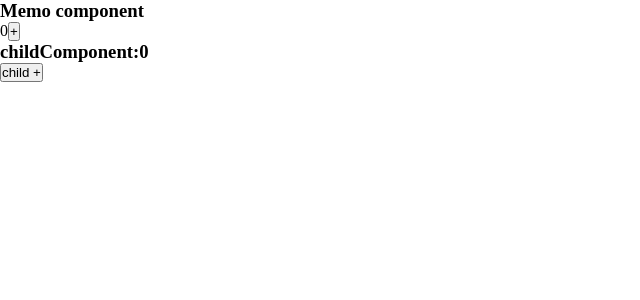
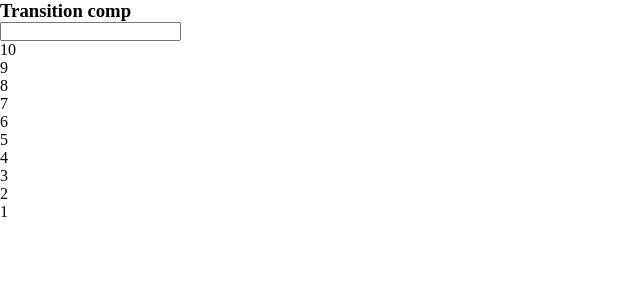
Before and after one commit to shahvalizadehmaryam/react-hooks, a React (Vite) app: page / in a window 1280 px wide. Shown: the top 300 px of the page, without its empty margins (0-640 px from the left). Built offline with nearby package versions, Linux system fonts and the light colour scheme.

Commit message:
to handle delay in app added useTransition hook to Transitioncomponent.

```diff
--- a/src/App.jsx
+++ b/src/App.jsx
@@ -1,12 +1,13 @@
 import './App.css'
-import MemoComponent from './components/MemoComponent'
+import TransitionComponent from './components/TransitionComponent'
 
 function App() {
 
 
   return (
     <>
-      <MemoComponent />
+      {/* <MemoComponent /> */}
+      <TransitionComponent />
     </>
   )
 }
--- /dev/null
+++ b/src/components/TransitionComponent.jsx
@@ -0,0 +1,30 @@
+import { useState, useTransition } from "react";
+function arrayCreator(number = 10) {
+  const myArr = [];
+  for (let index = number; index > 0; index--) {
+    myArr.push(index);
+  }
+  return myArr;
+}
+const TransitionComponent = () => {
+  console.log("Transition comp rendered");
+  const [value, setValue] = useState("");
+  const [counter, setCounter] = useState(arrayCreator());
+  const [isPending , startTransition] = useTransition();
+  const changeHandler = (event) => {
+    setValue(event.target.value);
+
+    startTransition(() => setCounter(arrayCreator(event.target.value)))
+  };
+  return (
+    <div>
+      <h3>Transition comp</h3>
+      <input type="text" value={value} onChange={changeHandler} />
+      {counter.map((i) => (
+        <p key={i}>{i}</p>
+      ))}
+    </div>
+  );
+};
+
+export default TransitionComponent;
--- a/src/main.jsx
+++ b/src/main.jsx
@@ -4,7 +4,7 @@
 import './index.css'
 
 createRoot(document.getElementById('root')).render(
-  <StrictMode>
+  // <StrictMode>
     <App />
-  </StrictMode>,
+  // </StrictMode>,
 )
```
